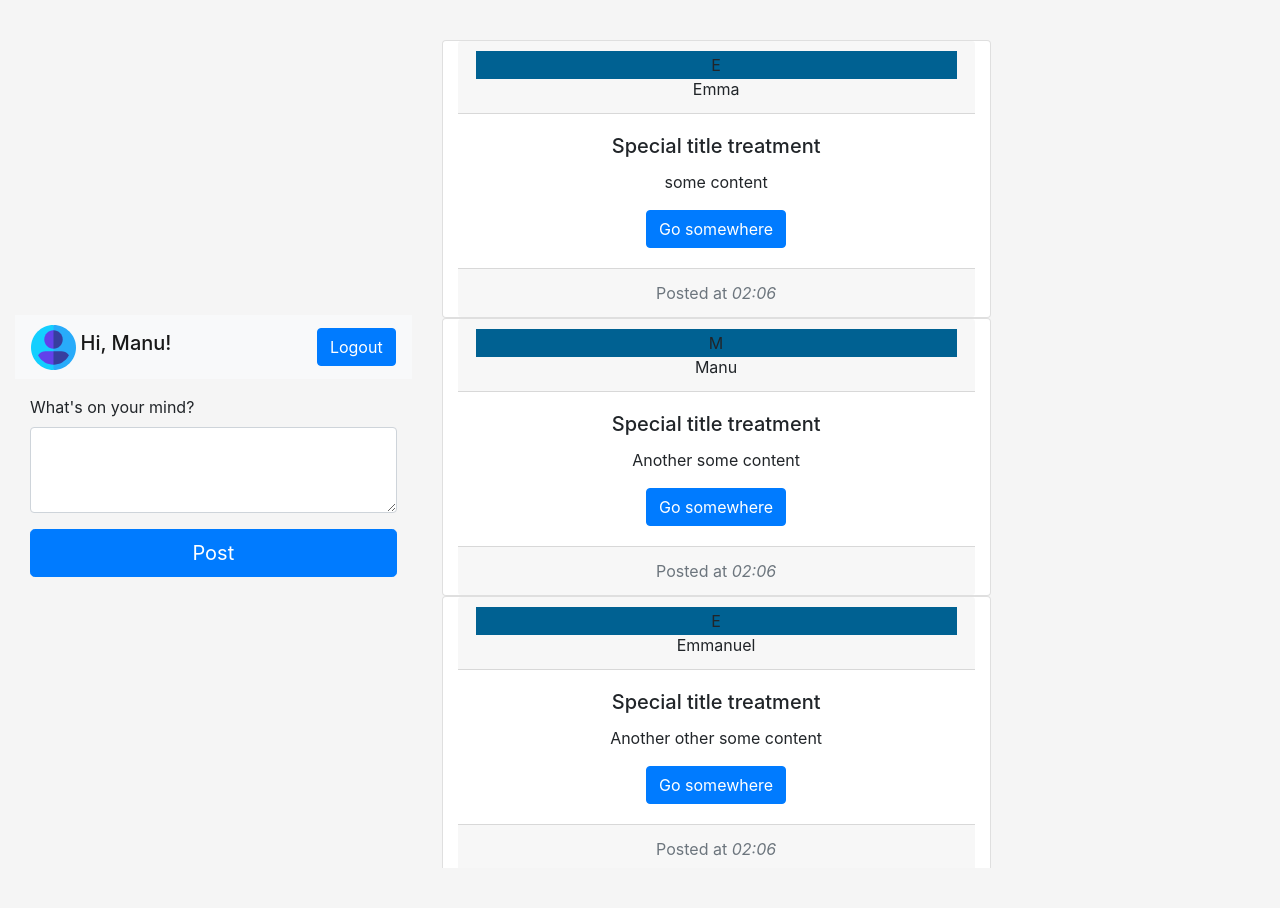
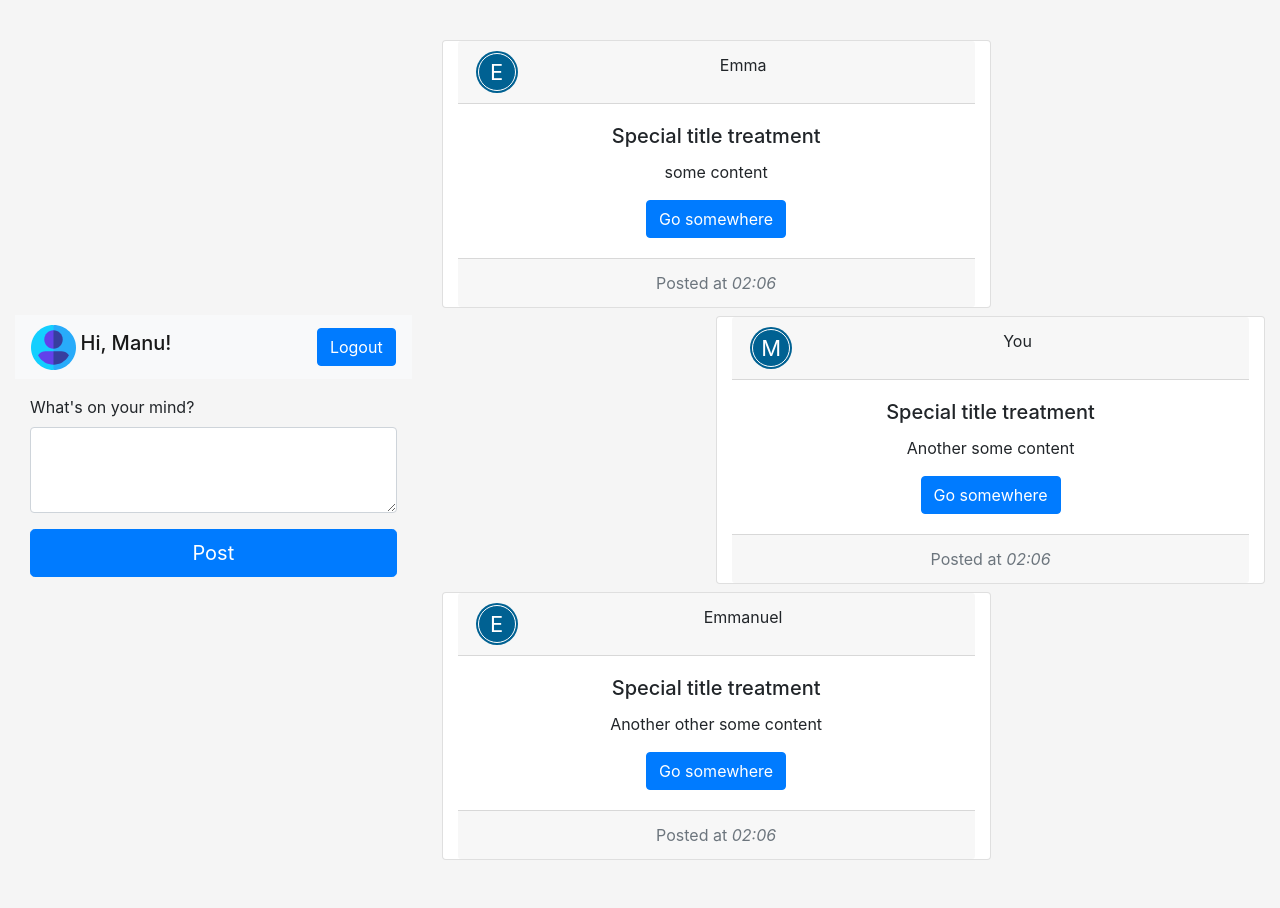
Before and after one commit to ManuGS2/FaceBlock, a Flask app: page / in a window 1280 px wide. Run offline with Flask 2, Linux system fonts and the light colour scheme; some libraries are stand-ins or nearby versions.

Commit message:
Added: name to post

```diff
--- a/front/templates/feed.html
+++ b/front/templates/feed.html
@@ -23,23 +23,51 @@
 
 <div class="h-100 d-inline-block col-8 overflow-auto">
   {% for post in posts %}
-  <div class="card text-center col-8">
+  {% if post.author == user %}
+    {% set my_var = "float-right" %}
+    {% set author = "You" %}
+  {% else %}
+    {% set my_var = "float-left" %}
+    {% set author = post.author %}
+  {% endif %}
+  <div class="card text-center col-8 {{my_var}} mb-2">
     <div class="card-header">
       <div style="background: rgb(0, 97, 146) none repeat scroll 0% 0%; box-shadow: rgb(0, 97, 146) 0px 0px 0px 2px;" class="post_box-avatar">{{post.author[0]}}</div>
-      <div class="name-header">{{post.author}}</div>
+      <div class="name-header">{{author}}</div>
     </div>
     <div class="card-body">
       <h5 class="card-title">Special title treatment</h5>
       <p class="card-text">{{post.content}}</p>
       <a href="#" class="btn btn-primary">Go somewhere</a>
     </div>
-    <div class="card-footer text-muted">
+    <div class="card-footer text-muted float-left">
       Posted at <i>{{readable_time(post.timestamp)}}</i>
     </div>
   </div>
   {% endfor %}
 </div>
 
+<style>
+  .post_box-avatar {
+      width: 38px;
+      height: 38px;
+      border-radius: 50%;
+      display: flex;
+      justify-content: center;
+      align-items: center;
+      color: white;
+      font-size: 22px;
+      float: left;
+      margin-right: 16px;
+      border: 1px solid #fff;
+      box-shadow: 0px 0px 0px 2px #f00;
+  }
+
+  .post_box-avatar::after {
+      content:"";
+      display:block;
+  }
+</style>
 <script>
   function logout(){
     console.log("logging out")
```
Also changed, not shown: README.md.
